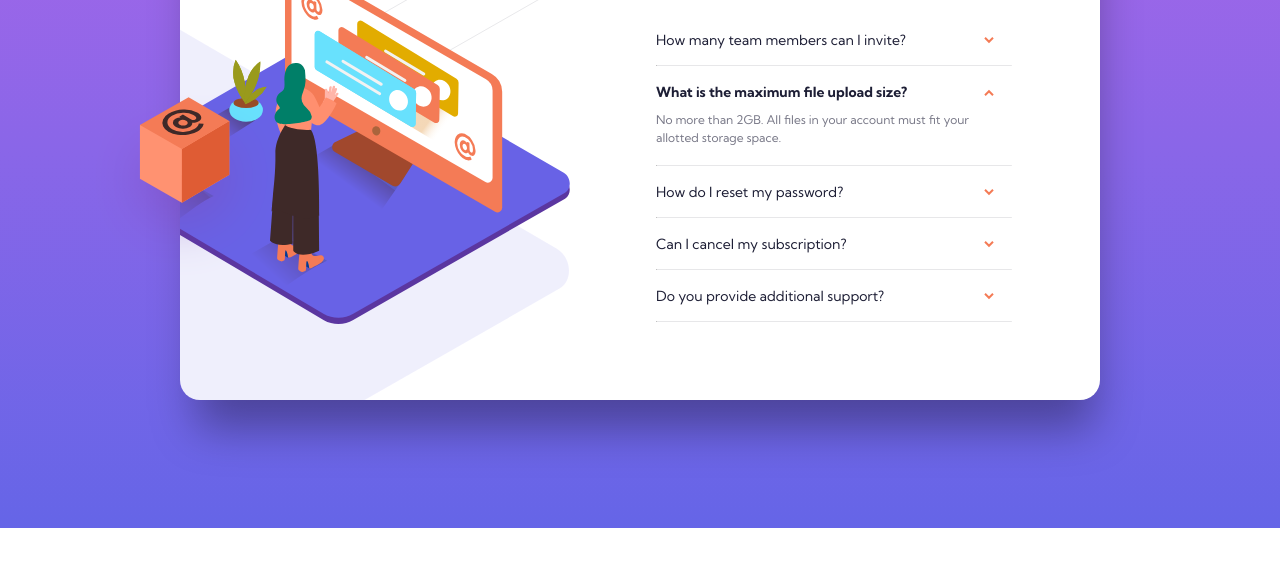
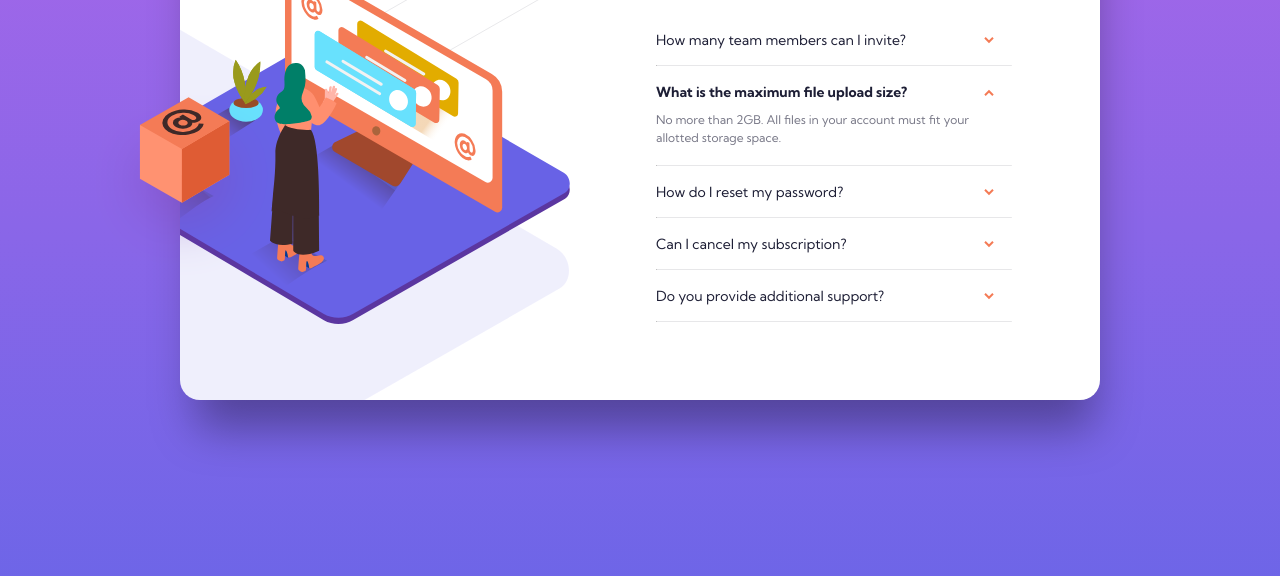
Before and after one commit to ArifKhanEver/FAQ-Accordion-Card, a plain HTML site: page index.html in a window 1280 px wide. Shown: the part 238-814 px from the top of the page. Drawn offline with Linux system fonts and the light colour scheme.

Commit message:
issue solved

```diff
--- a/app/scss/style.scss
+++ b/app/scss/style.scss
@@ -29,6 +29,7 @@ body {
     font-size: 12px;
     background-image: linear-gradient(180deg, $softViolet, $softBlue);
     background-repeat: no-repeat;
+    min-height: 100vh;
     main {
         display: flex;
         flex-direction: column;
@@ -145,6 +146,7 @@ body {
                     .arrow {
                         width: 28px;
                         padding: 18px 0;
+                        cursor: pointer;
                     }
                     .rotate {
                         img {
```
Also changed, not shown: app/scss/style.css, 1 other file.
